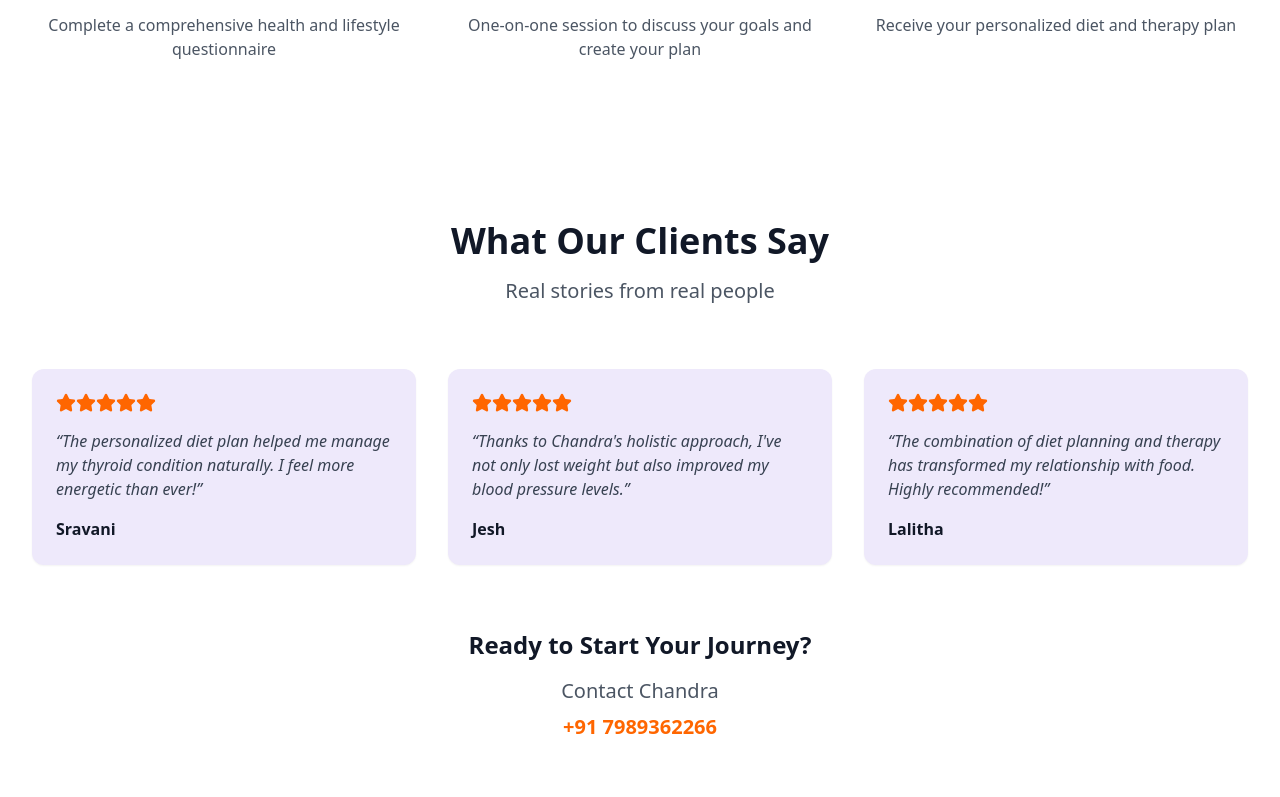
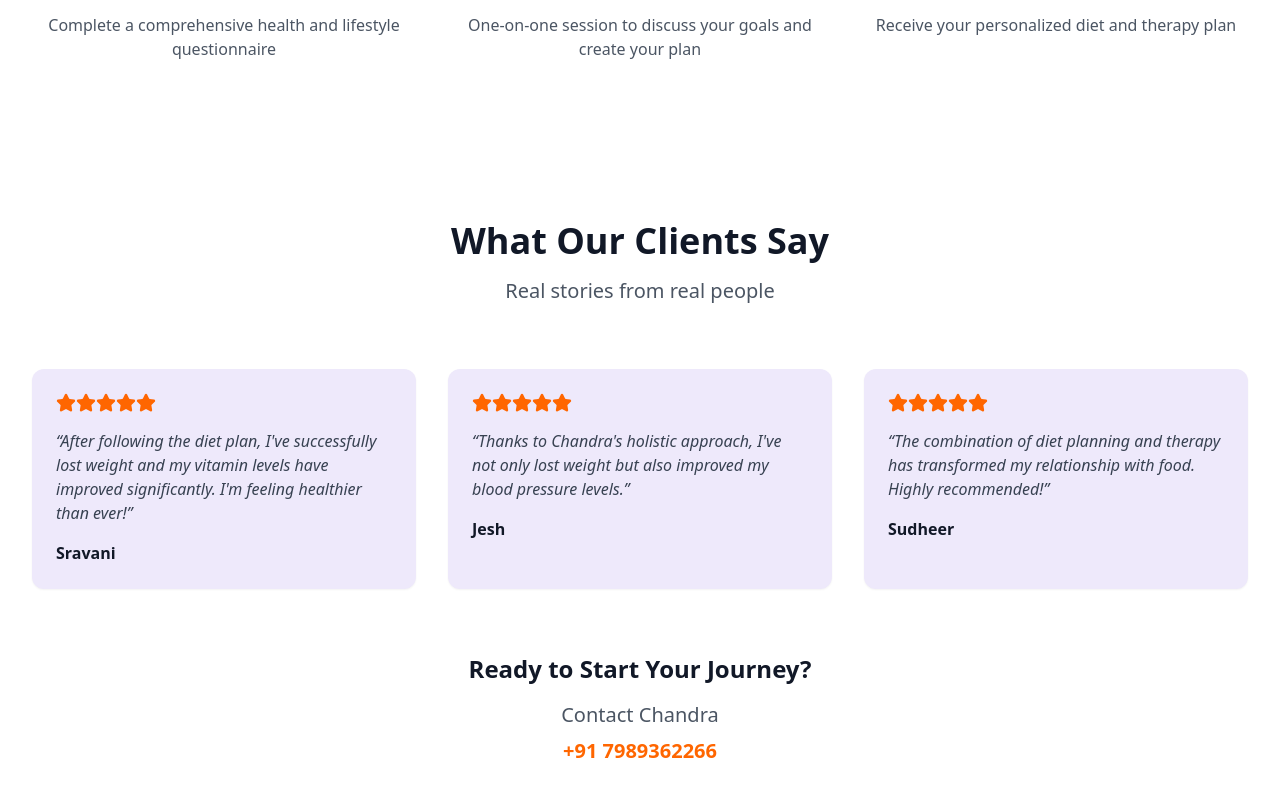
Before and after one commit to Chinnuhh/custom-diet-glow, a React (Vite) app: page / in a window 1280 px wide. Shown: the part 1515-2312 px from the top of the page. Built offline with nearby package versions, Linux system fonts and the light colour scheme.

Commit message:
Update testimonials names and text
Changed the names in the testimonials section to Sravani, Jesh, and Sudheer. Updated Sravani's testimonial to reflect her weight loss, improved health, and increased vitamin levels.
[skip gpt_engineer]

```diff
--- a/src/components/Testimonials.tsx
+++ b/src/components/Testimonials.tsx
@@ -4,7 +4,7 @@ import { Star } from "lucide-react";
 const testimonials = [
   {
     name: "Sravani",
-    text: "The personalized diet plan helped me manage my thyroid condition naturally. I feel more energetic than ever!",
+    text: "After following the diet plan, I've successfully lost weight and my vitamin levels have improved significantly. I'm feeling healthier than ever!",
     rating: 5
   },
   {
@@ -13,7 +13,7 @@ const testimonials = [
     rating: 5
   },
   {
-    name: "Lalitha",
+    name: "Sudheer",
     text: "The combination of diet planning and therapy has transformed my relationship with food. Highly recommended!",
     rating: 5
   }
```
